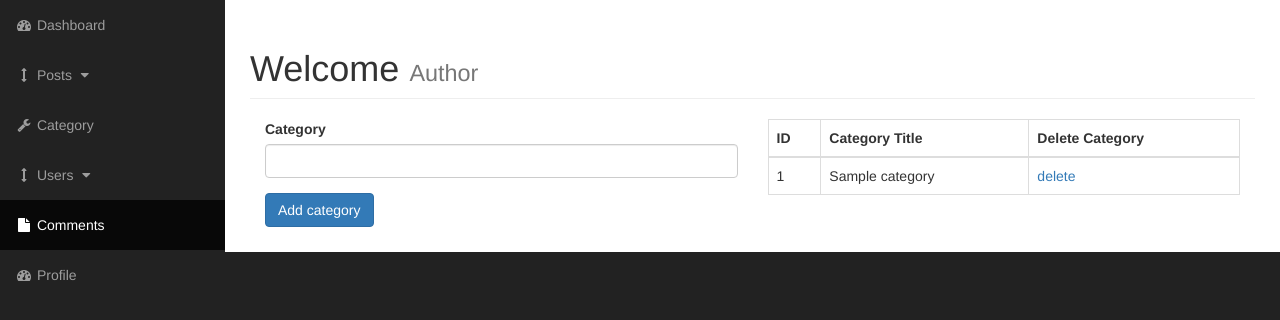
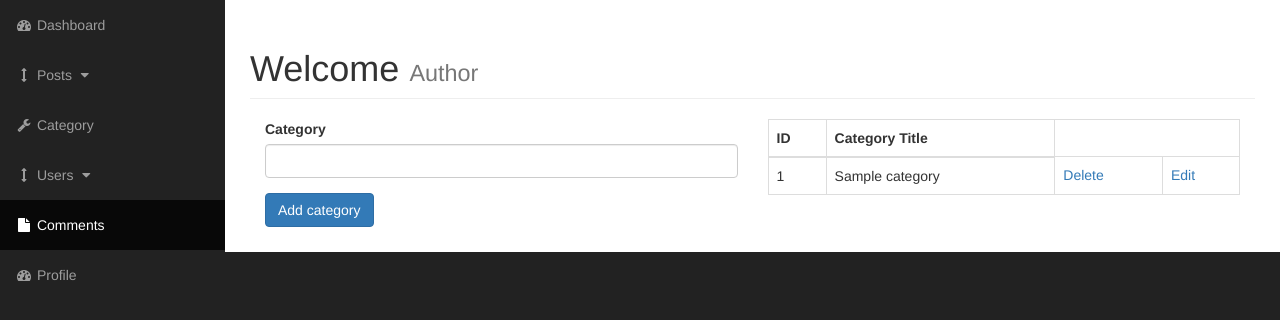
Before and after one commit to arctronic/cms, a PHP site: page /admin/category.php in a window 1280 px wide. Shown: the part 51-371 px from the top of the page. Run offline with PHP 8.4, Linux system fonts and the light colour scheme; tables that the repository leaves empty or names only in its code hold one stand-in row (values such as "Sample post").

Commit message:
No bug in edit and delete category from admin

```diff
--- a/admin/category.php
+++ b/admin/category.php
@@ -16,7 +16,7 @@ if (isset($_GET["category_title"]) && isset($_GET["submit"]) && $_GET["category_
     $ping_back = "Blank Category couldn't be added!";
 }
 
-if(isset($_GET['del']) && $_GET['del']!=''){
+if (isset($_GET['del']) && $_GET['del'] != '') {
     $del_id = $_GET['del'];
     $sql = "DELETE FROM category WHERE category_id = :category_id";
     $stmt = $pdo->prepare($sql);
@@ -52,14 +52,46 @@ if(isset($_GET['del']) && $_GET['del']!=''){
                                 <input class="btn btn-primary" type="submit" name="submit" value="Add category">
                             </div>
                         </form>
+
+
+                        <!-- editing category code -->
+                        <?php
+                        if (isset($_GET['edit']) && $_GET['edit'] != '') {
+                            $cat_edit_id = $_GET['edit'];
+                            $sql = "SELECT * FROM category where category_id = $cat_edit_id";
+                            $data = $pdo->query($sql);
+                            while($row = $data->fetch(PDO::FETCH_ASSOC)){
+                                $cat_edit_title = $row['category_title'];
+                            }
+                            echo "<form method='GET'>";
+                            echo "<div class='form-group'>";
+                            echo "<label for='category_title'>Edit</label>";
+                            echo "<input class='form-control' type='text' name='edit_title' value = '$cat_edit_title'>";
+                            echo "<input type='hidden' name='_id' value = '$cat_edit_id'>";
+                            echo "</div>";
+                            echo "<div class='form-group'>";
+                            echo "<input class='btn btn-primary' type='submit' name='edit_done' value='Done'>";
+                            echo "</div></form>";
+                        }
+                        if(isset($_GET['edit_done']) && isset($_GET['edit_title']) && $_GET['edit_title']!=''){
+                            $_title = $_GET['edit_title'];
+                            $_id = $_GET['_id'];
+                            $sql = "UPDATE category SET category_title = ? WHERE category_id =?";
+                            $stmt = $pdo->prepare($sql);
+                            $stmt->execute([$_title,$_id]);
+                        }
+                        $_GET['edit'] = '';
+                        ?>
+
                     </div>
+
+
                     <div class="col-xs-6">
                         <table class="table table-hover table-bordered">
                             <thead>
                                 <tr>
                                     <th>ID</th>
                                     <th>Category Title</th>
-                                    <th>Delete Category</th>
                                 </tr>
                             </thead>
                             <tbody>
@@ -72,7 +104,8 @@ if(isset($_GET['del']) && $_GET['del']!=''){
                                     while ($row = $cat_data->fetch(PDO::FETCH_ASSOC)) {
                                         echo "<td>" . $row['category_id'] . "</td><td>" . $row['category_title'] . "</td>";
                                         $cat_id = $row['category_id'];
-                                        echo "<td><a href='category.php?del={$cat_id}'>delete</a></td></tr>";
+                                        echo "<td><a href='category.php?del={$cat_id}'>Delete</a></td>";
+                                        echo "<td><a href='category.php?edit={$cat_id}'>Edit</a></td></tr>";
                                     }
                                     ?>
 
--- a/admin/include/nav.php
+++ b/admin/include/nav.php
@@ -77,7 +77,7 @@
                 </li>
                 </li>
                 <li>
-                    <a href="bootstrap-grid.html"><i class="fa fa-fw fa-wrench"></i> Category</a>
+                    <a href="category.php"><i class="fa fa-fw fa-wrench"></i> Category</a>
                 </li>
                 <li>
                     <a href="javascript:;" data-toggle="collapse" data-target="#demo"><i class="fa fa-fw fa-arrows-v"></i> Users <i class="fa fa-fw fa-caret-down"></i></a>
```
